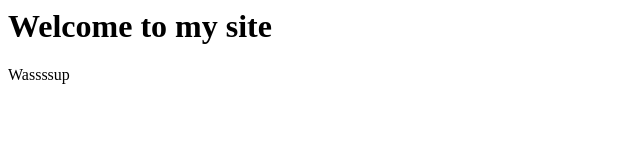
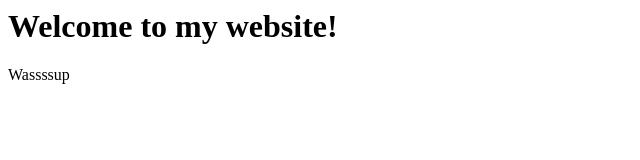
Before and after one commit to TravisCollege/TravisCollege.github.io, a plain HTML site: page index.html in a window 1280 px wide. Shown: the whole page, without its empty margins (0-640 px from the left). Drawn offline with Linux system fonts and the light colour scheme.

Commit message:
Update index.html

```diff
--- a/index.html
+++ b/index.html
@@ -6,7 +6,7 @@
 
 
    <Body>
-       <h1> Welcome to my site </h1
+       <h1> Welcome to my website! </h1
            <h2> Wassssup </h2>
    </Body>
 
```
